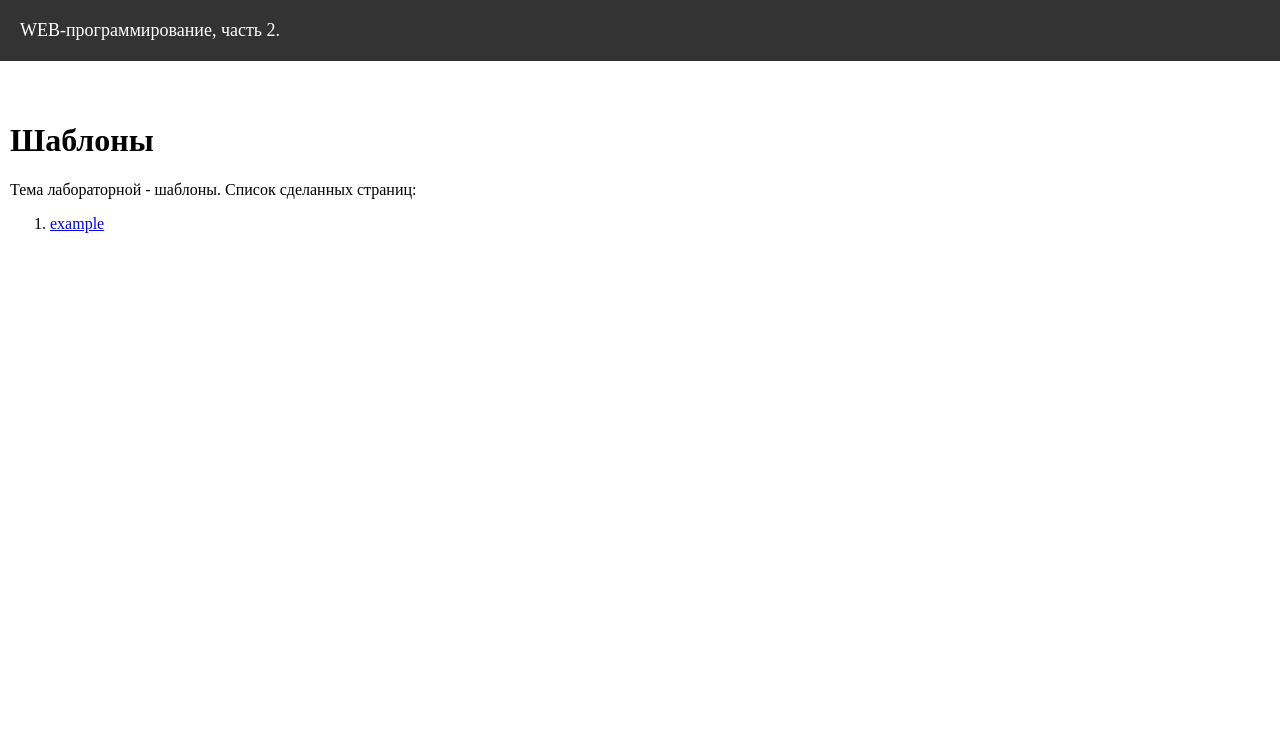
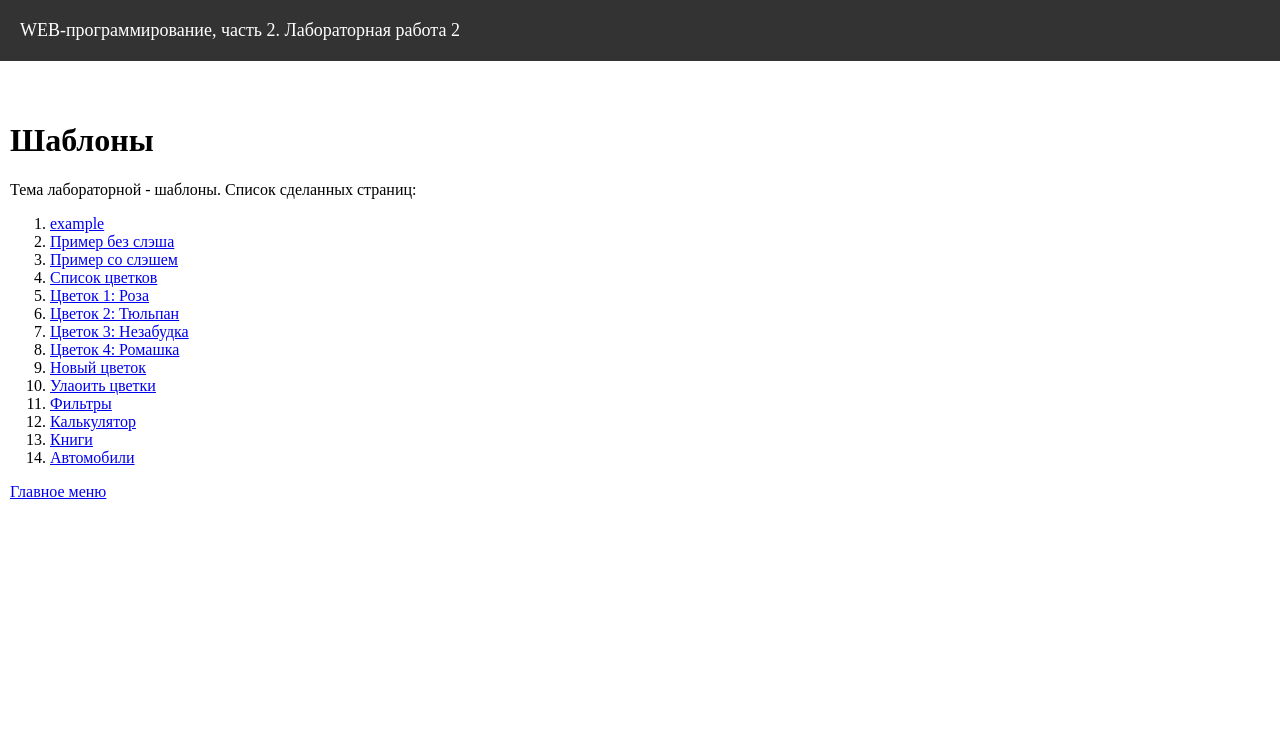
Before and after one commit to lsdamanl/web_labs_2, a Flask app: page /lab2/ in a window 1280 px wide. Shown: the top 740 px of the page. Run offline with Flask 3, Linux system fonts and the light colour scheme.

Commit message:
Добавление ссылок

```diff
--- a/app.py
+++ b/app.py
@@ -22,6 +22,7 @@ def menu():
         <nav>
             <ul>
                 <li><a href="/lab1">Первая лабораторная</a></li>
+                <li><a href="/lab2">Вторая лабораторная</a></li>
             </ul>
         </nav>
 
--- a/templates/base.html
+++ b/templates/base.html
@@ -5,6 +5,8 @@
     <meta name="viewport" content="width=device-width, initial-scale=1.0">
     <title>Шипилов Дмитрий. {% block lab %}{% endblock %}</title>
     <link rel="stylesheet" href="{{ url_for('static', filename='main.css') }}">
+    <link rel="icon" href="{{ url_for('static', filename='favicon.png') }}" type="image/x-icon">
+
 </head>
 <body>
     <header>
@@ -12,6 +14,9 @@
     </header>
     <main>
         {% block main %}{% endblock %}
+
+
+        <a href="/">Главное меню</a>
     </main>
     <footer>
         &copy; Шипилов Дмитрий, ФБИ-24, 3 курс, 2024
--- a/templates/lab2.html
+++ b/templates/lab2.html
@@ -1,6 +1,6 @@
 {% extends "base.html" %}
 
-{# Номер лабораторной работы: }
+{# Номер лабораторной работы: #}
 
 {% block lab %}Лабораторная работа 2{% endblock %}
 
@@ -12,6 +12,20 @@
     <ol>
         <li>
             <a href="/lab2/example">example</a>
+            <li><a href="/lab2/a">Пример без слэша</a></li>
+            <li><a href="/lab2/a/">Пример со слэшем</a></li>
+            <li><a href="/lab2/all_flowers">Список цветков</a></li>
+            <li><a href="/lab2/flowers/0">Цветок 1: Роза</a></li>
+            <li><a href="/lab2/flowers/1">Цветок 2: Тюльпан</a></li>
+            <li><a href="/lab2/flowers/2">Цветок 3: Незабудка</a></li>
+            <li><a href="/lab2/flowers/3">Цветок 4: Ромашка</a></li>
+            <li><a href="/lab2/add_flower/">Новый цветок</a></li>
+            <li><a href="/lab2/clear_flowers">Улаоить цветки</a></li>
+            <li><a href="/lab2/filters">Фильтры</a></li>
+            <li><a href="/lab2/calc">Калькулятор</a></li>
+            <li><a href="/lab2/books">Книги</li>
+            <li><a href="/lab2/cars">Автомобили</a></li>
+
         </li>
     </ol>
 {% endblock %}
```
Also changed, not shown: templates/books.html (+6 -22 lines).
